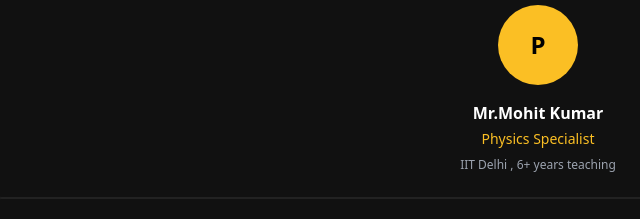
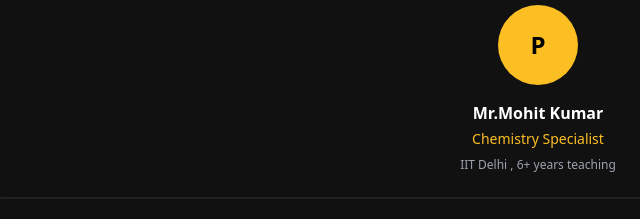
Before and after one commit to HimanshuSagar02/node-project, a website: page public/index.html in a window 1280 px wide. Shown: the part 2182-2401 px from the top of the page, 102-742 px from the left. Drawn offline with nearby package versions, Linux system fonts and the light colour scheme; no server answers.

```diff
--- a/public/index.html
+++ b/public/index.html
@@ -143,7 +143,7 @@
       <div class="card faculty-card rounded-3xl p-6 text-center">
         <div class="w-20 h-20 bg-yellow-400 rounded-full mx-auto mb-4 flex items-center justify-center text-2xl font-bold text-black">P</div>
         <h4 class="font-bold mb-1">Mr.Mohit Kumar</h4>
-        <p class="text-yellow-400 text-sm mb-2">Physics Specialist</p>
+        <p class="text-yellow-400 text-sm mb-2">Chemistry Specialist</p>
         <p class="text-gray-400 text-xs">IIT Delhi , 6+ years teaching</p>
       </div>
       <div class="card faculty-card rounded-3xl p-6 text-center">
```
